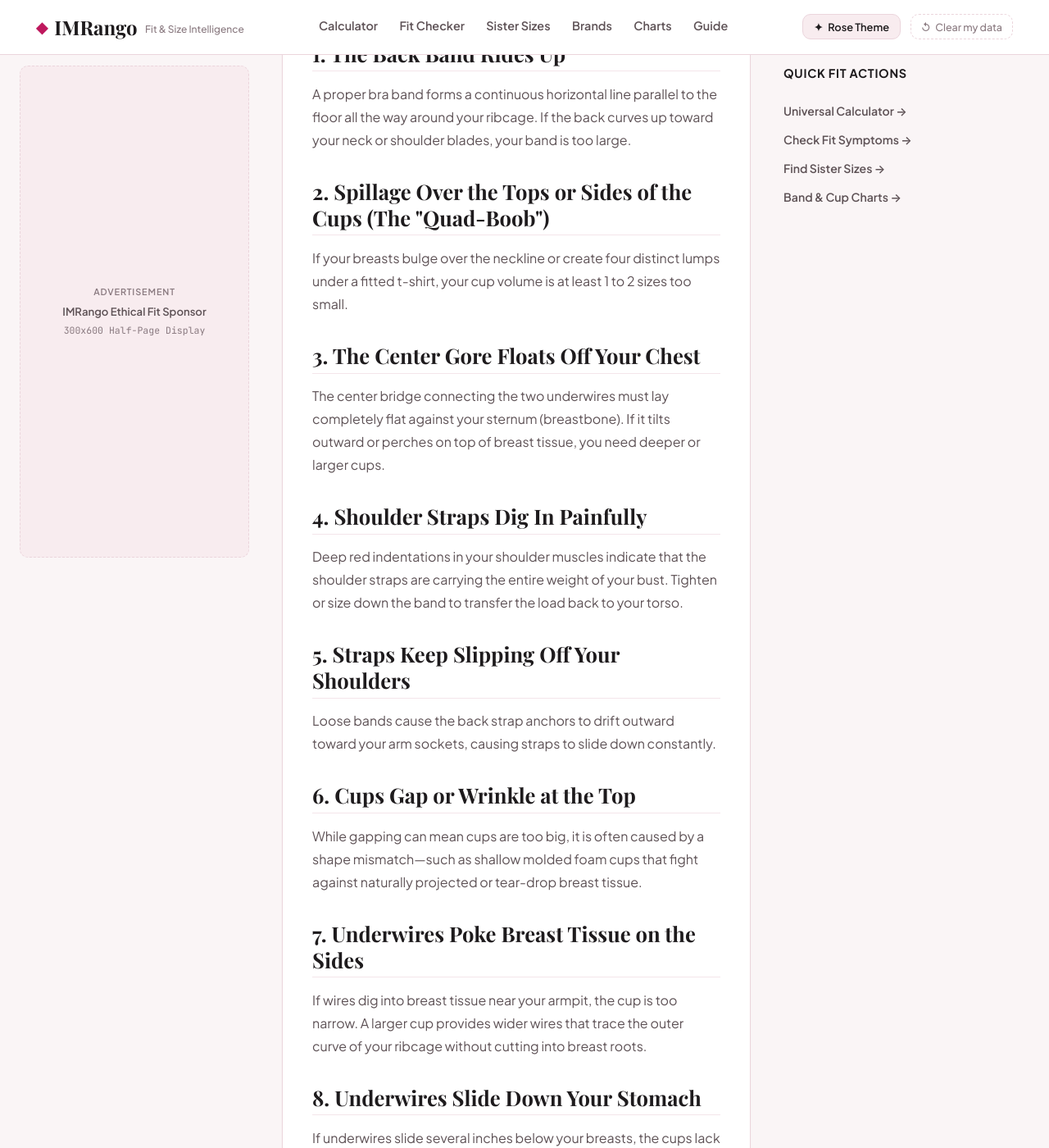
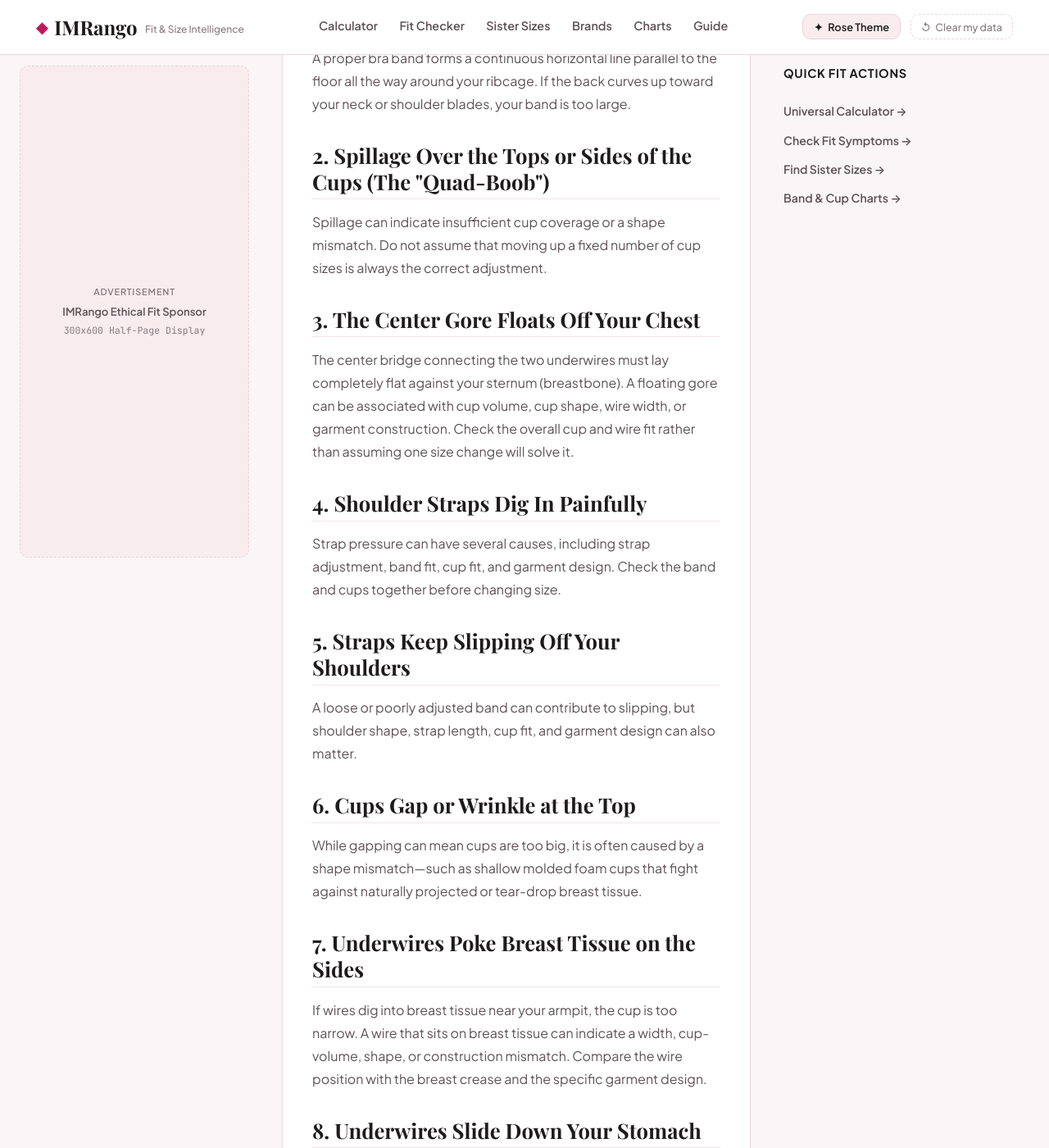
Before and after one commit to sharpedge74-cmyk/Bra-Size-Pro, a Jekyll site: the page built from signs-your-bra-doesnt-fit.html, in a window 1280 px wide and 1400 px high, scrolled down 576 px. Shown: the whole window at 82% size. Built offline with Jekyll 4.4.1, drawn with Linux system fonts in a browser that asks for light colours; some web fonts are replaced; some of the changed text lies outside the part shown.

Commit message:
Polish sizing claims and fit guidance

```diff
--- a/signs-your-bra-doesnt-fit.html
+++ b/signs-your-bra-doesnt-fit.html
@@ -1,7 +1,7 @@
 ---
 layout: guide
-title: "9 Signs Your Bra Doesn't Fit: A Fitter's Diagnostic Checklist"
-description: "From floating gores and digging straps to quad-boobing and band ride-up, discover the 9 telltale signs of a bad bra fit and how to solve each one."
+title: "9 Signs Your Bra Doesn't Fit: A Practical Fit Checklist"
+description: "Review common bra-fit signs such as band ride-up, cup spillage, gaping, strap problems, and underwire discomfort."
 permalink: /signs-your-bra-doesnt-fit
 breadcrumb_label: "Signs Bra Doesn't Fit"
 intent: "Identify improper bra fit symptoms and anatomical corrective steps"
@@ -11,11 +11,11 @@ sources:
   - "Clinical Ergonomics: Musculoskeletal discomfort associated with ill-fitting brassieres"
 related_tool:
   title: "Bra Fit Checker"
-  desc: "Interactive tool to diagnose symptoms and get an immediate fix."
+  desc: "Interactive tool to review common fit issues and possible adjustments."
   url: "/bra-fit-checker"
 related_guide:
   title: "How to Measure Bra Size at Home"
-  desc: "Establish your correct foundational measurements."
+  desc: "Establish a measurement-based starting point."
   url: "/how-to-measure-bra-size-at-home"
 faq:
   - q: "Is underwire supposed to hurt?"
@@ -31,22 +31,22 @@ faq:
 
 <h2>2. Spillage Over the Tops or Sides of the Cups (The "Quad-Boob")</h2>
 <p>
-  If your breasts bulge over the neckline or create four distinct lumps under a fitted t-shirt, your cup volume is at least 1 to 2 sizes too small.
+  Spillage can indicate insufficient cup coverage or a shape mismatch. Do not assume that moving up a fixed number of cup sizes is always the correct adjustment.
 </p>
 
 <h2>3. The Center Gore Floats Off Your Chest</h2>
 <p>
-  The center bridge connecting the two underwires must lay completely flat against your sternum (breastbone). If it tilts outward or perches on top of breast tissue, you need deeper or larger cups.
+  The center bridge connecting the two underwires must lay completely flat against your sternum (breastbone). A floating gore can be associated with cup volume, cup shape, wire width, or garment construction. Check the overall cup and wire fit rather than assuming one size change will solve it.
 </p>
 
 <h2>4. Shoulder Straps Dig In Painfully</h2>
 <p>
-  Deep red indentations in your shoulder muscles indicate that the shoulder straps are carrying the entire weight of your bust. Tighten or size down the band to transfer the load back to your torso.
+  Strap pressure can have several causes, including strap adjustment, band fit, cup fit, and garment design. Check the band and cups together before changing size.
 </p>
 
 <h2>5. Straps Keep Slipping Off Your Shoulders</h2>
 <p>
-  Loose bands cause the back strap anchors to drift outward toward your arm sockets, causing straps to slide down constantly.
+  A loose or poorly adjusted band can contribute to slipping, but shoulder shape, strap length, cup fit, and garment design can also matter.
 </p>
 
 <h2>6. Cups Gap or Wrinkle at the Top</h2>
@@ -56,7 +56,7 @@ faq:
 
 <h2>7. Underwires Poke Breast Tissue on the Sides</h2>
 <p>
-  If wires dig into breast tissue near your armpit, the cup is too narrow. A larger cup provides wider wires that trace the outer curve of your ribcage without cutting into breast roots.
+  If wires dig into breast tissue near your armpit, the cup is too narrow. A wire that sits on breast tissue can indicate a width, cup-volume, shape, or construction mismatch. Compare the wire position with the breast crease and the specific garment design.
 </p>
 
 <h2>8. Underwires Slide Down Your Stomach</h2>
@@ -66,5 +66,5 @@ faq:
 
 <h2>9. You Rush to Take Your Bra Off the Second You Get Home</h2>
 <p>
-  A properly fitted bra feels like a comfortable athletic brace, not an instrument of torture. Use our <a href="/bra-fit-checker">Bra Fit Checker</a> to diagnose your specific fit issues today.
+  A properly fitted bra feels like a comfortable athletic brace, not an instrument of torture. Use our <a href="/bra-fit-checker">Bra Fit Checker</a> to review common fit issues and possible adjustments.
 </p>
```
